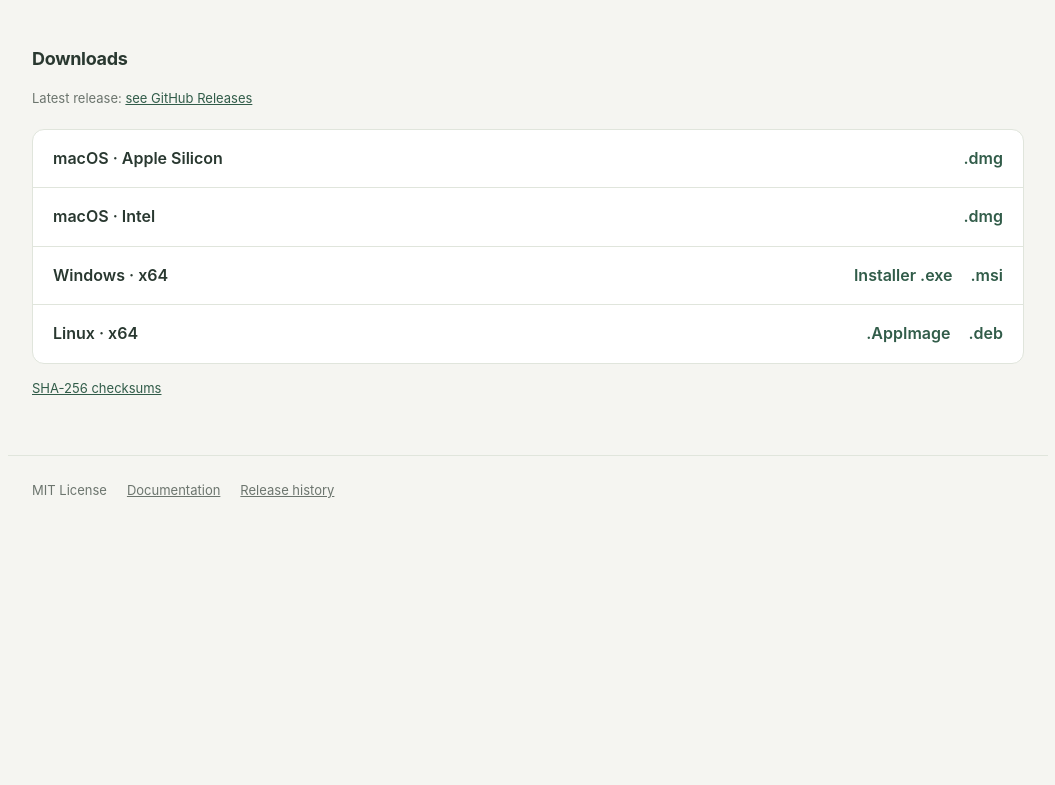
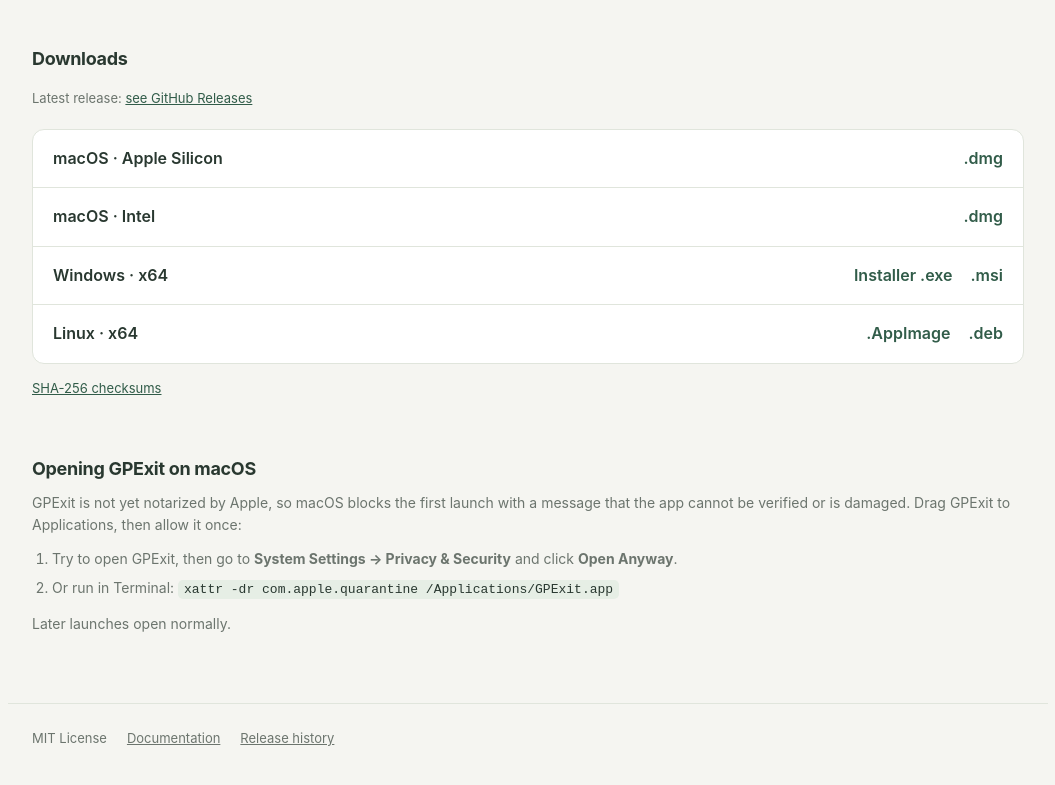
Before and after one commit to gregogalante/gpexit, a plain HTML site: page site/index.html in a window 1280 px wide. Shown: the part 1020-1805 px from the top of the page, without its empty margins (112-1167 px from the left). Before the commit the page ends 1561 px from the top, so only its background shows below. Drawn offline with Linux system fonts and the light colour scheme; no server answers; files whose address does not match are found by name.

Commit message:
chore(release): prepare 1.0.0 and document macos first launch
Builds are not notarized yet, so Gatekeeper blocks the first launch.
README and website explain how to allow the app once.

Co-Authored-By: Claude Opus 5.5 <noreply@anthropic.com>

```diff
--- a/site/index.html
+++ b/site/index.html
@@ -65,6 +65,16 @@
       </ul>
       <p class="note"><a data-asset="SHA256SUMS.txt" href="https://github.com/gregogalante/gpexit/releases/latest">SHA-256 checksums</a></p>
     </section>
+
+    <section id="macos" class="macos">
+      <h2>Opening GPExit on macOS</h2>
+      <p>GPExit is not yet notarized by Apple, so macOS blocks the first launch with a message that the app cannot be verified or is damaged. Drag GPExit to Applications, then allow it once:</p>
+      <ol>
+        <li>Try to open GPExit, then go to <strong>System Settings → Privacy &amp; Security</strong> and click <strong>Open Anyway</strong>.</li>
+        <li>Or run in Terminal: <code>xattr -dr com.apple.quarantine /Applications/GPExit.app</code></li>
+      </ol>
+      <p>Later launches open normally.</p>
+    </section>
   </main>
 
   <footer>
--- a/site/site.js
+++ b/site/site.js
@@ -43,7 +43,11 @@ function applyRelease (release) {
     const primary = document.getElementById('primary-download')
     primary.href = url
     primary.textContent = LABELS[suffix]
-    document.getElementById('release-note').textContent = `${version} · Other platforms below`
+    const note = document.getElementById('release-note')
+    note.textContent = `${version} · Other platforms below`
+    if (suffix.startsWith('macos')) {
+      note.append(' · ', Object.assign(document.createElement('a'), { href: '#macos', textContent: 'First launch on macOS' }))
+    }
   }
 }
 
--- a/site/styles.css
+++ b/site/styles.css
@@ -65,6 +65,13 @@ a:focus-visible { outline: 3px solid #8cae91; outline-offset: 3px; }
 .downloads li a { font-weight: 600; text-decoration: none; }
 .downloads li a:hover { text-decoration: underline; }
 
+.macos { padding-bottom: 56px; }
+.macos p, .macos li { font-size: 14px; color: var(--muted); }
+.macos p { margin: 0 0 12px; }
+.macos ol { margin: 0 0 12px; padding-left: 20px; }
+.macos li { margin-bottom: 6px; }
+.macos code { padding: 2px 6px; border-radius: 5px; background: var(--accent-soft); color: var(--ink); font-size: 13px; word-break: break-all; }
+
 footer { display: flex; flex-wrap: wrap; gap: 20px; padding-top: 24px; padding-bottom: 40px; border-top: 1px solid var(--line); font-size: 13px; color: var(--muted); }
 footer a { color: var(--muted); }
 
```
Also changed, not shown: 3 other files.
